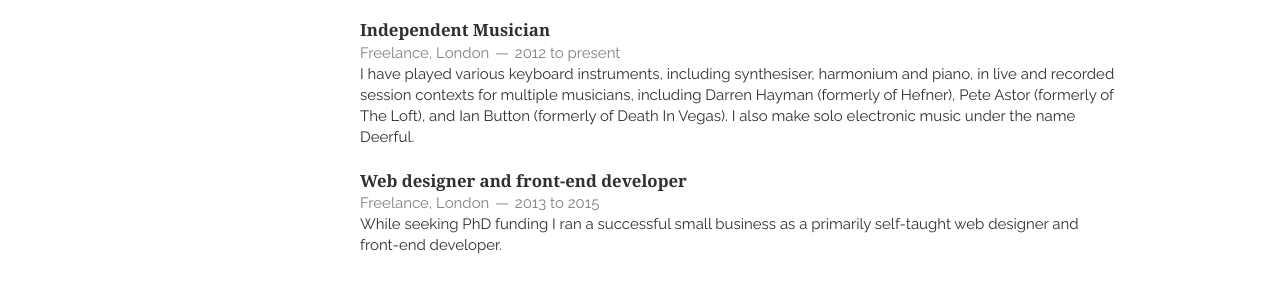
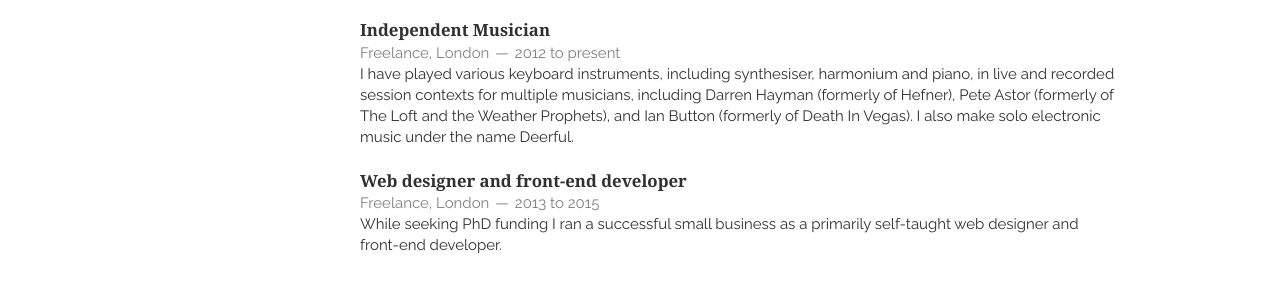
Before and after one commit to emmawinston/cv, a Jekyll site: the page built from index.html, in a window 1280 px wide. Shown: the part 1115-1413 px from the top of the page. Built offline with Jekyll 4.4.1, drawn with Linux system fonts in a browser that asks for light colours; nearby versions of some CDN libraries; Markdown is read by kramdown in place of the engine named in the settings; the list of posts is cut into pages by our own code.

Commit message:
added weather prophets

```diff
--- a/_includes/employment.html
+++ b/_includes/employment.html
@@ -20,7 +20,7 @@
             <h1>Independent Musician</h1>
             <span><address>Freelance, London</address><time>2012 to present</time></span>
         </header>
-        <p>I have played various keyboard instruments, including synthesiser, harmonium and piano, in live and recorded session contexts for multiple musicians, including Darren Hayman (formerly of Hefner), Pete Astor (formerly of The Loft), and Ian Button (formerly of Death In Vegas). I also make solo electronic music under the name Deerful.</p>
+        <p>I have played various keyboard instruments, including synthesiser, harmonium and piano, in live and recorded session contexts for multiple musicians, including Darren Hayman (formerly of Hefner), Pete Astor (formerly of The Loft and the Weather Prophets), and Ian Button (formerly of Death In Vegas). I also make solo electronic music under the name Deerful.</p>
     </article>
     <article>
         <header>
```
